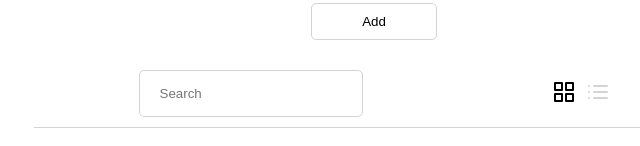
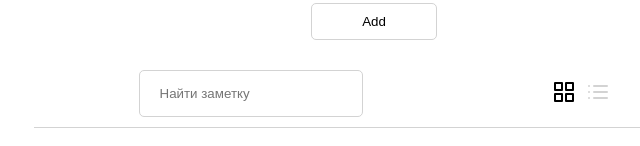
Before and after one commit to Iminrage/vue, a Vue app: page / in a window 1280 px wide. Shown: the part 358-504 px from the top of the page, without its empty margins (266-906 px from the left). Built offline with nearby package versions, Linux system fonts and the light colour scheme.

Commit message:
add filter computed

```diff
--- a/src/App.vue
+++ b/src/App.vue
@@ -12,8 +12,13 @@
         />
       </section>
       <section class="section-notes">
-				<NotesFilter @toggleGrid="grid = !grid" :grid="grid"></NotesFilter>
-        <Notes :grid="grid" :notes="notes" @rmNote="rmNote" />
+        <NotesFilter
+          @noteSearch="query = $event"
+          @toggleGrid="grid = !grid"
+          :grid="grid"
+          placeholder="Найти заметку"
+        ></NotesFilter>
+        <Notes :grid="grid" :notes="notesFilter" @rmNote="rmNote" />
       </section>
     </div>
   </div>
@@ -38,8 +43,20 @@ export default {
       notes: [
         { head: "1st", body: "yeah thats 1st" },
         { head: "2nd", body: "yeah thats 2nd" }
-      ]
+			],
+			query: ""
     };
+	},
+	computed: {
+		notesFilter(){
+			let newNotes = this.notes;
+			if (!this.query) return newNotes;
+			let query = this.query.trim().toLowerCase();
+			newNotes = newNotes.filter(note=>{
+				if (note.head.trim().toLowerCase().indexOf(query) !== -1 || note.body.trim().toLowerCase().indexOf(query) !== -1) return note
+			});
+			return newNotes;
+		}
 	},
   methods: {
     clearError() {
@@ -57,7 +74,7 @@ export default {
     },
     rmNote(index) {
       this.notes.splice(index, 1);
-    }
+    },
   },
   components: {
     Form,
```
Lines whose indentation alone changed are shown as unchanged.
